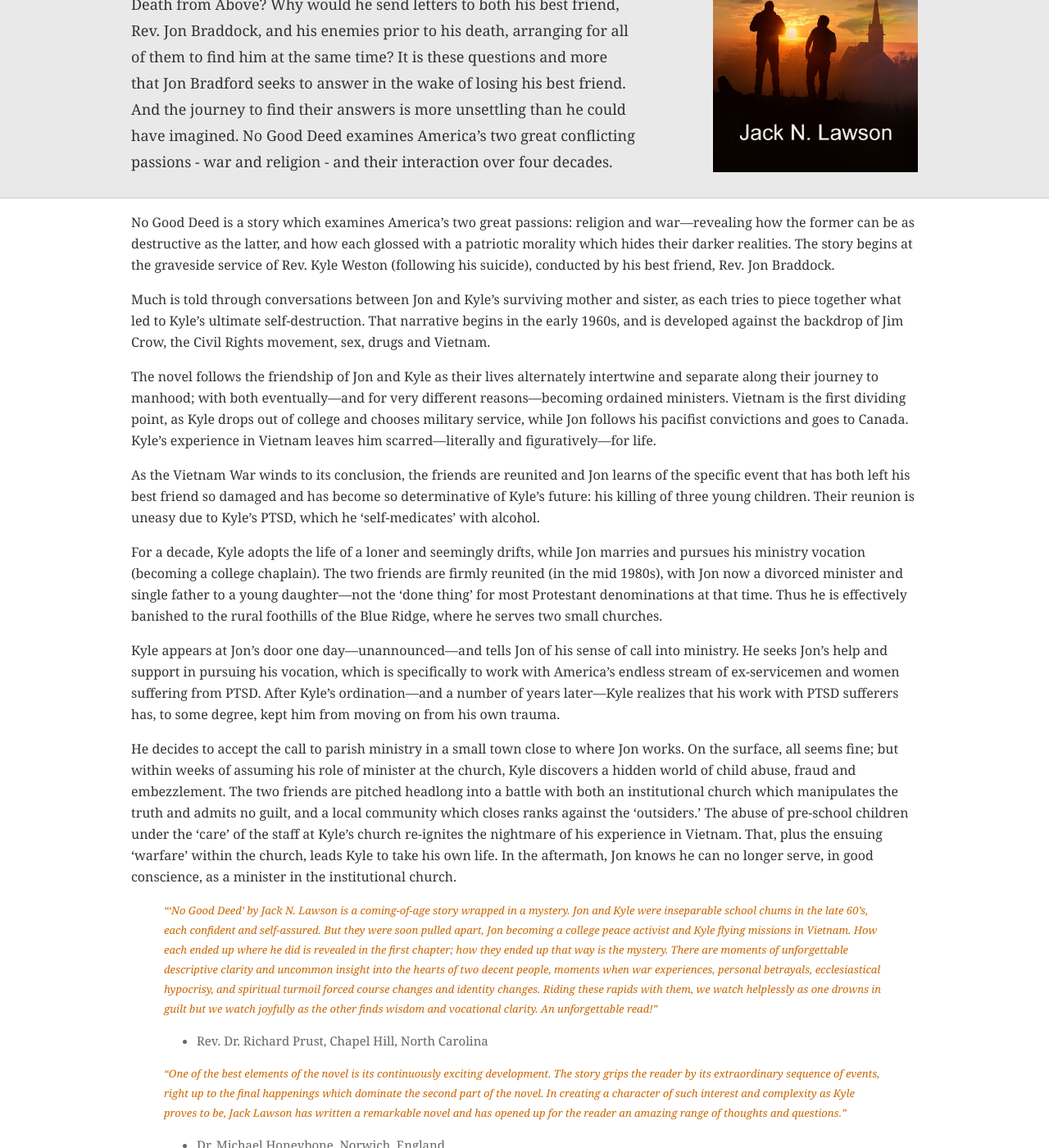
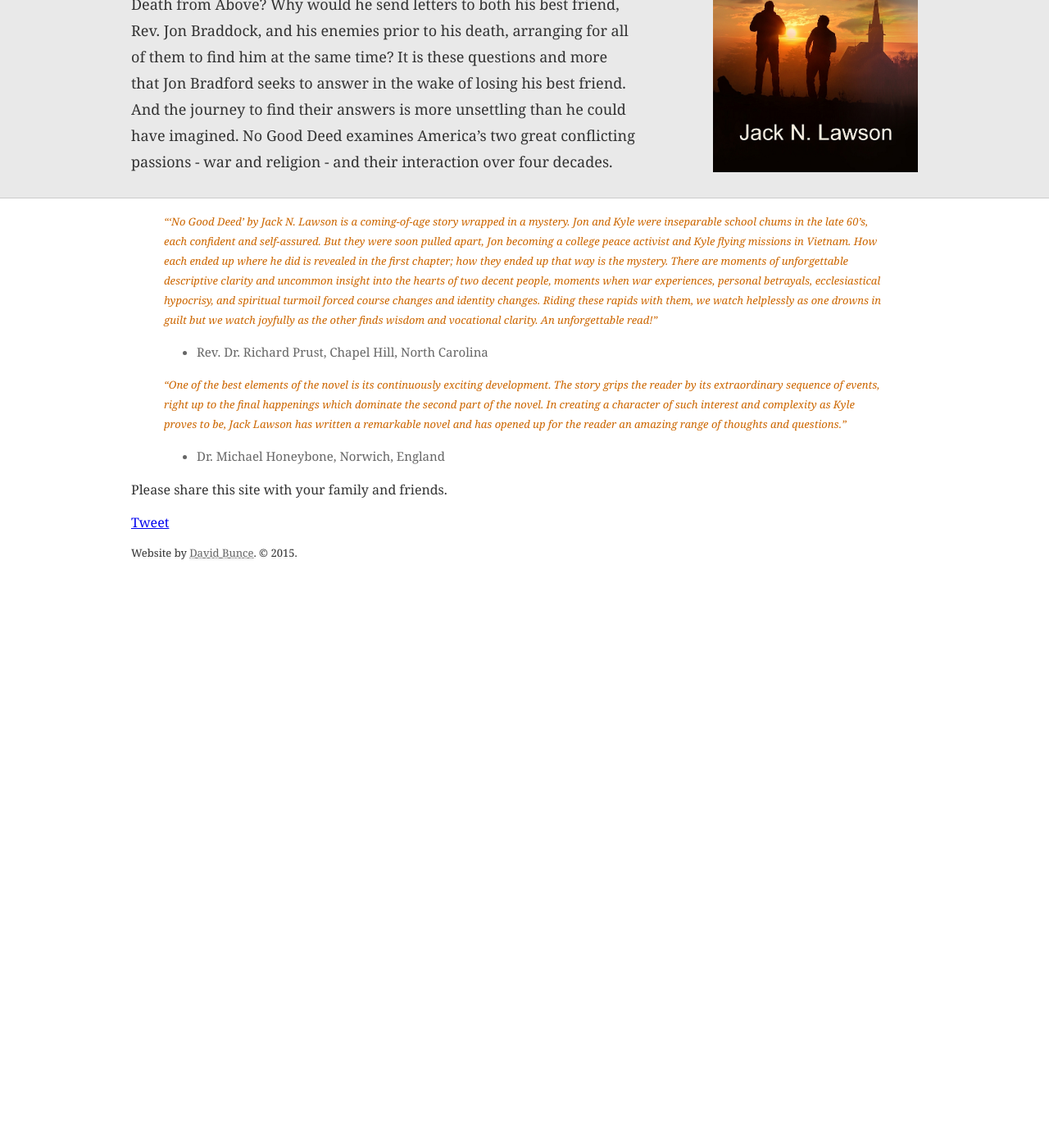
Before and after one commit to jacknlawson/jacknlawson.github.io, a Jekyll site: the page built from nogooddeed.md, in a window 1280 px wide and 1400 px high, scrolled down 316 px. Shown: the whole window at 82% size. Built offline with Jekyll 4.4.1, drawn with Linux system fonts in a browser that asks for light colours; comment, search, counter and statistics services are not loaded; after the commit the page ends 1016 px from its top, so only the background shows below that.

```diff
--- a/nogooddeed.md
+++ b/nogooddeed.md
@@ -7,21 +7,6 @@
 promoimg: |
   <img class="promo" src="/images/nogooddeed.jpg" width="250" alt="Front cover of Jack's latest book, No Good Deed" />
 ---
-
-No Good Deed is a story which examines America’s two great passions: religion and war—revealing how the former can be as destructive as the latter, and how each glossed with a patriotic morality which hides their darker realities.  The story begins at the graveside service of Rev. Kyle Weston (following his suicide), conducted by his best friend, Rev. Jon Braddock.
-
-Much is told through conversations between Jon and Kyle’s surviving mother and sister, as each tries to piece together what led to Kyle’s ultimate self-destruction.  That narrative begins in the early 1960s, and is developed against the backdrop of Jim Crow, the Civil Rights movement, sex, drugs and Vietnam.
-
-The novel follows the friendship of Jon and Kyle as their lives alternately intertwine and separate along their journey to manhood; with both eventually—and for very different reasons—becoming ordained ministers.  Vietnam is the first dividing point, as Kyle drops out of college and chooses military service, while Jon follows his pacifist convictions and goes to Canada.  Kyle’s experience in Vietnam leaves him scarred—literally and figuratively—for life.
-
-As the Vietnam War winds to its conclusion, the friends are reunited and Jon learns of the specific event that has both left his best friend so damaged and has become so determinative of Kyle’s future: his killing of three young children.  Their reunion is uneasy due to Kyle’s PTSD, which he ‘self-medicates’ with alcohol.
-
-For a decade, Kyle adopts the life of a loner and seemingly drifts, while Jon marries and pursues his ministry vocation (becoming a college chaplain).   The two friends are firmly reunited (in the mid 1980s), with Jon now a divorced minister and single father to a young daughter—not the ‘done thing’ for most Protestant denominations at that time.  Thus he is effectively banished to the rural foothills of the Blue Ridge, where he serves two small churches.
-
-Kyle appears at Jon’s door one day—unannounced—and tells Jon of his sense of call into ministry.  He seeks Jon’s help and support in pursuing his vocation, which is specifically to work with America’s endless stream of ex-servicemen and women suffering from PTSD.  After Kyle’s ordination—and a number of years later—Kyle realizes that his work with PTSD sufferers has, to some degree, kept him from moving on from his own trauma.
-
-He decides to accept the call to parish ministry in a small town close to where Jon works.  On the surface, all seems fine; but within weeks of assuming his role of minister at the church, Kyle discovers a hidden world of child abuse, fraud and embezzlement.  The two friends are pitched headlong into a battle with both an institutional church which manipulates the truth and admits no guilt, and a local community which closes ranks against the ‘outsiders.’  The abuse of pre-school children under the ‘care’ of the staff at Kyle’s church re-ignites the nightmare of his experience in Vietnam.  That, plus the ensuing ‘warfare’ within the church, leads Kyle to take his own life.  In the aftermath, Jon knows he can no longer serve, in good conscience, as a minister in the institutional church.
-
 > "‘No Good Deed’ by Jack N. Lawson is a coming-of-age story wrapped in a mystery. Jon and Kyle were inseparable school chums in the late 60’s, each confident and self-assured. But they were soon pulled apart, Jon becoming a college peace activist and Kyle flying missions in Vietnam. How each ended up where he did is revealed in the first chapter; how they ended up that way is the mystery. There are moments of unforgettable descriptive clarity and uncommon insight into the hearts of two decent people, moments when war experiences, personal betrayals, ecclesiastical hypocrisy, and spiritual turmoil forced course changes and identity changes. Riding these rapids with them, we watch helplessly as one drowns in guilt but we watch joyfully as the other finds wisdom and vocational clarity. An unforgettable read!"
 > - Rev. Dr. Richard Prust, Chapel Hill, North Carolina
 
```
